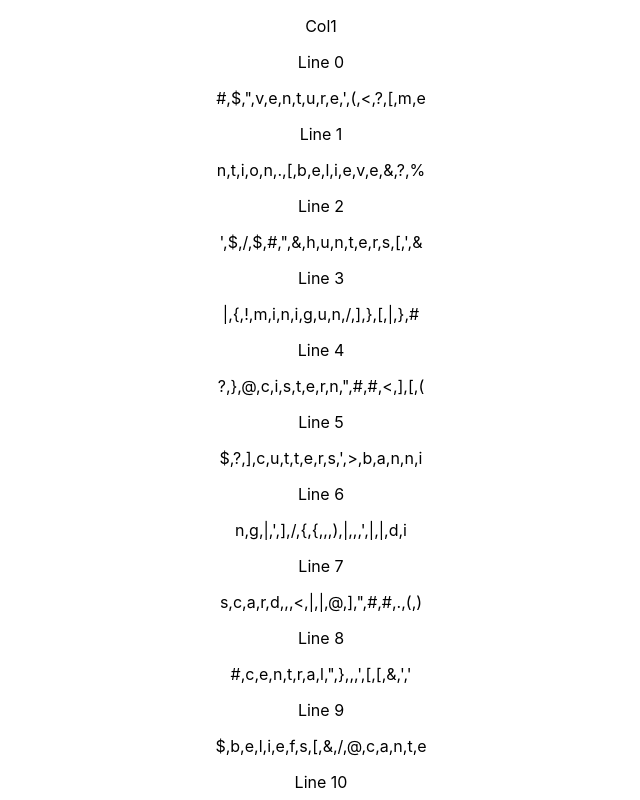
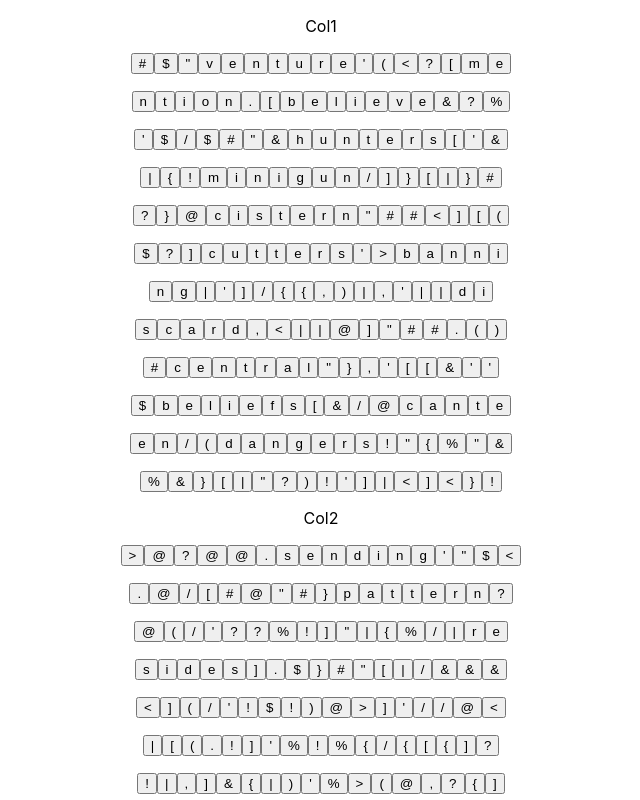
Before and after one commit to Aadiyat/hacking-minigame, a React (Create React App) app: page / in a window 1280 px wide. Shown: the top 800 px of the page, without its empty margins (319-959 px from the left). Built offline with nearby package versions, Linux system fonts and the light colour scheme.

Commit message:
Showing individual characters as buttons in Line. Added event handler in Screen to log which character was clicked.

```diff
--- a/src/components/Column.jsx
+++ b/src/components/Column.jsx
@@ -23,10 +23,10 @@ class Column extends React.Component{
         )
     }
 
-    renderLine(i){
+    renderLine(lineIdx){
         const lineLength = 17;
-        const chars = this.props.charsSubArray.slice(i*lineLength, i*lineLength + lineLength)
-        return (<div><p>Line {i}</p><Line lineChars = {chars}></Line></div>)
+        const chars = this.props.charsSubArray.slice(lineIdx*lineLength, lineIdx*lineLength + lineLength)
+        return (<div><Line lineChars = {chars} onClick= {(charIdx) => this.props.onClick(lineIdx, charIdx)}></Line></div>)
     }
 }
 
--- a/src/components/Line.jsx
+++ b/src/components/Line.jsx
@@ -1,9 +1,11 @@
 import React from 'react';
 
 function Line(props){
-    const line = props.lineChars.join()
+    const chars = props.lineChars.map((char, idx)=>{
+        return (<button onClick={()=>props.onClick(idx)}>{char}</button>) // This will call the onClick function from Column with idx as the arg
+    })
     return (
-        <p>{line}</p>
+        <p>{chars}</p>
     )
 }
 
--- a/src/components/Screen.jsx
+++ b/src/components/Screen.jsx
@@ -9,6 +9,7 @@ const gameParameters = {
     words: ["dangers", "sending", "central", "hunters", "resides", "believe", "venture", "pattern", "discard", "mention", "cutters", "canteen", "beliefs", "banning", "minigun", "cistern"],
     specialChars : [',','.','!','@','#','$','%','&','(',')','{','}','[',']','<','>','?','"',"'", '/', '|'],
     charArrayLength: 408,
+    lineLength: 17,
 }
 
 class Screen extends React.Component{
@@ -27,10 +28,15 @@ class Screen extends React.Component{
         const secondHalf = this.state.charArray.slice(Math.floor(gameParameters.charArrayLength/2), gameParameters.charArrayLength);
         return (<div>
                     <p>Col1</p>
-                    <Column charsSubArray = {firstHalf}></Column>
-                    <p>Col1</p>
-                    <Column charsSubArray = {secondHalf}></Column>
+                    <Column charsSubArray = {firstHalf} onClick = {(lineIdx, charIdx)=>this.handleClick(0, lineIdx, charIdx)}></Column>
+                    <p>Col2</p>
+                    <Column charsSubArray = {secondHalf} onClick ={(lineIdx, charIdx)=>this.handleClick(1, lineIdx, charIdx)}></Column>
                 </div>);
+    }
+
+    handleClick(col, line, i){
+        const idx = Math.floor(gameParameters.charArrayLength/2)*col + gameParameters.lineLength*line + i;
+        console.log("Clicked:" + this.state.charArray[idx]);
     }
 
     generateIndices(){
```
